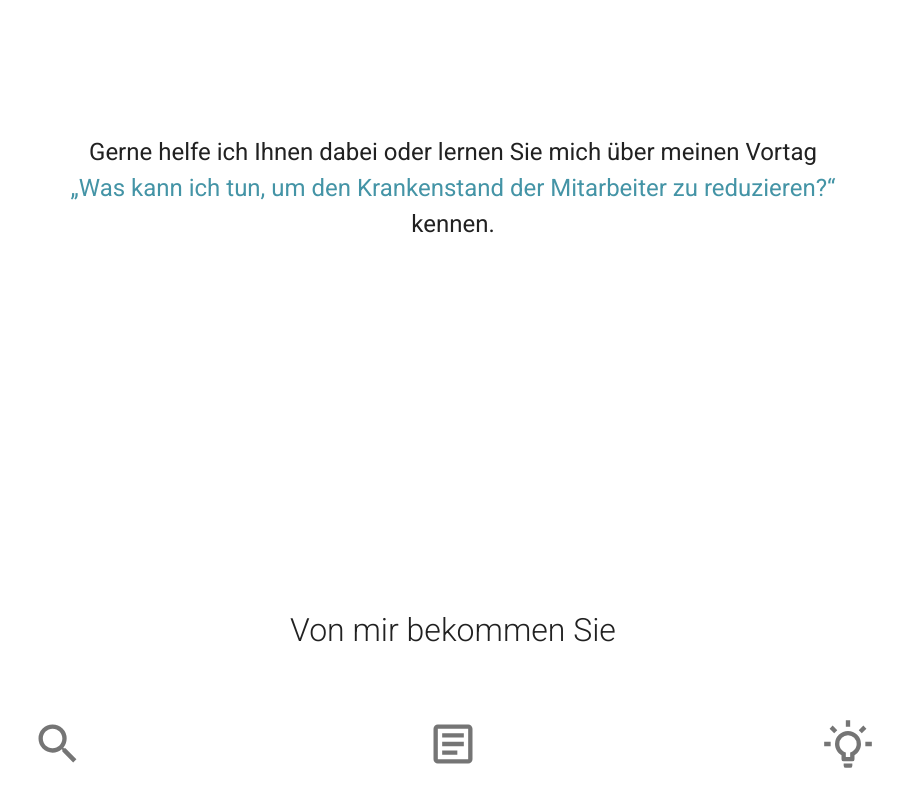
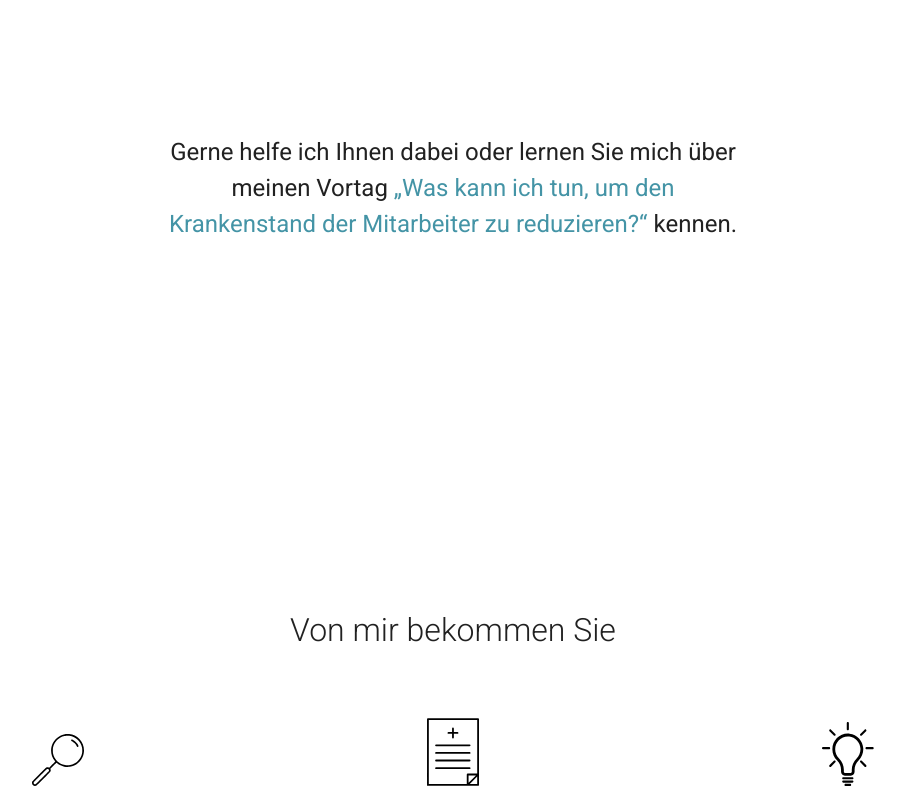
Before and after one commit to H3nSte1n/c-business-website, a Nuxt app: page /unternehmenscoaching in a window 1280 px wide. Shown: the part 820-1613 px from the top of the page, without its empty margins (187-1092 px from the left). Built offline with nearby package versions, Linux system fonts and the light colour scheme.

Commit message:
fix: Edit styling from persoenlichkeitscoaching page

```diff
--- a/components/educational.vue
+++ b/components/educational.vue
@@ -7,6 +7,7 @@
       <v-row
         justify="space-around"
         flex
+        align="baseline"
         class="my-10"
       >
         <v-col
@@ -20,12 +21,12 @@
           <icon-kachel
             :content="value.content"
           >
-            <v-icon
-              size="52"
+            <v-img
+              width="52"
               class="d-flex mx-auto"
-            >
-              {{ value.icon }}
-            </v-icon>
+              alt="asd"
+              :src="value.icon"
+            />
           </icon-kachel>
         </v-col>
       </v-row>
@@ -35,7 +36,6 @@
 
 <script>
 import iconKachel from '@/components/iconKachel';
-import { mdiMagnify, mdiTextBoxOutline, mdiLightbulbOnOutline } from '@mdi/js';
 
 export default {
   components: { iconKachel },
@@ -44,7 +44,7 @@ export default {
       headline: 'Von mir bekommen Sie',
       iconKachelConten: [
         {
-          icon: mdiMagnify,
+          icon: require('~/assets/images/claudia-eck-analyse.svg'),
           content: {
             desc: 'Analyse von bereits bestehenden gesundheitsfördernden Strukturen und Abläufe',
             headline: 'Führungskräftecoaching',
@@ -52,7 +52,7 @@ export default {
           }
         },
         {
-          icon: mdiTextBoxOutline,
+          icon: require('~/assets/images/claudia-eck-identifizierung.svg'),
           content: {
             desc: 'Identifizierung von organisationsinternen gesundheitsbelastenden Bedingungen',
             headline: 'Teamcoaching',
@@ -60,7 +60,7 @@ export default {
           }
         },
         {
-          icon: mdiLightbulbOnOutline,
+          icon: require('~/assets/images/claudia-eck-ideen.svg'),
           content: {
             desc: 'Vorschläge von nutzbringenden und gesundheitsfördernden Maßnahmen in Richtung „attraktiver Arbeitgeber“',
             headline: 'Einzelcoaching',
--- a/components/quote.vue
+++ b/components/quote.vue
@@ -1,20 +1,28 @@
 <template>
   <div class="quote">
     <v-container>
-      <v-row :justify="position">
+      <v-row justify="center">
         <v-col
           cols="11"
           sm="9"
           md="8"
+          lg="10"
         >
-          <p
-            class="quote__headline"
-            :class="`text-${position}`"
-            v-html="quote"
-          />
-          <p v-if="desc">
-            {{ desc }}
-          </p>
+          <div
+            class="quote__content"
+            :class="{'quote__content--left': position === 'left'}"
+          >
+            <p
+              class="quote__headline"
+              :class="`text-${position}`"
+              v-html="quote"
+            />
+            <p
+              v-if="desc"
+              class="quote__desc"
+              v-html="desc"
+            />
+          </div>
         </v-col>
       </v-row>
     </v-container>
@@ -28,10 +36,10 @@ export default {
       type: String,
       required: true,
     },
-    // eslint-disable-next-line vue/require-default-prop
     desc: {
       type: String,
       required: false,
+      default: null
     },
     position: {
       type: String,
@@ -46,6 +54,14 @@ export default {
 .quote {
   background-color: #ffffff;
   padding: 40vh 0;
+  &__content {
+    max-width: 570px;
+    margin: 0 auto;
+
+    &--left {
+      margin: 0;
+    }
+  }
   &__headline {
     font-size: 1.5rem;
     font-weight: 400;
--- a/pages/persönlichkeitscoaching.vue
+++ b/pages/persönlichkeitscoaching.vue
@@ -13,7 +13,11 @@
       :content="stripe2"
       b-color="blue"
     />
-    <Quote :quote="quote2.quote" :desc="quote2.desc" position="left" />
+    <Quote
+      :quote="quote2.quote"
+      :desc="quote2.desc"
+      position="left"
+    />
     <Contact />
   </v-container>
 </template>
@@ -41,7 +45,7 @@ export default {
       },
       quote2: {
         quote: 'Mein Honorar für ein Einzelcoaching von Privatpersonen liegt bei 80 Euro pro Stunde.',
-        desc: 'Wenn Ihre finanzielle Situation das nicht zulässt, dann lassen Sie uns darüber sprechen. Meist reichen schon zwei bis drei Coachings je 90 Minuten und Sie sehen wieder Licht am Ende des Tunnels.'
+        desc: 'Wenn Ihre finanzielle Situation das nicht zulässt, dann lassen Sie uns darüber sprechen. Meist reichen schon <strong>zwei bis drei Coachings</strong> je 90 Minuten und Sie sehen wieder Licht am Ende des Tunnels.'
       }
     }
   }
```
